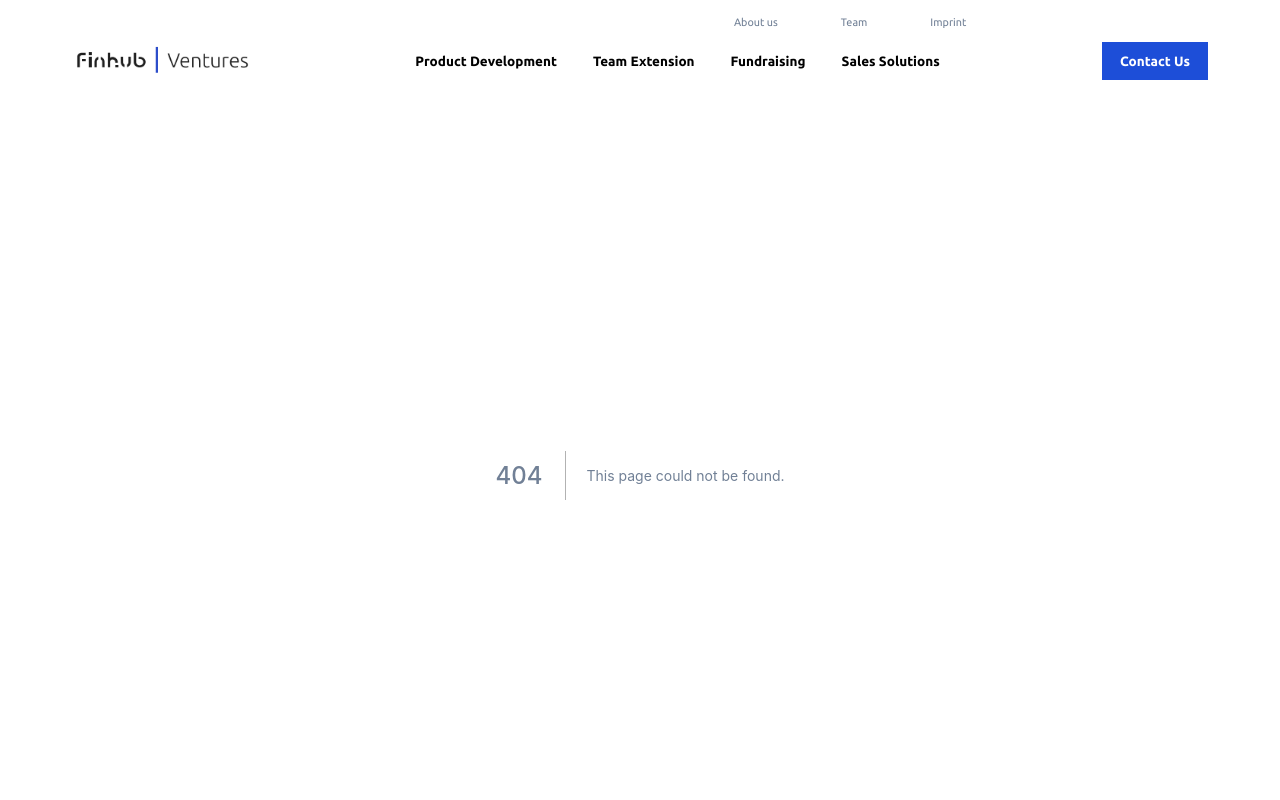
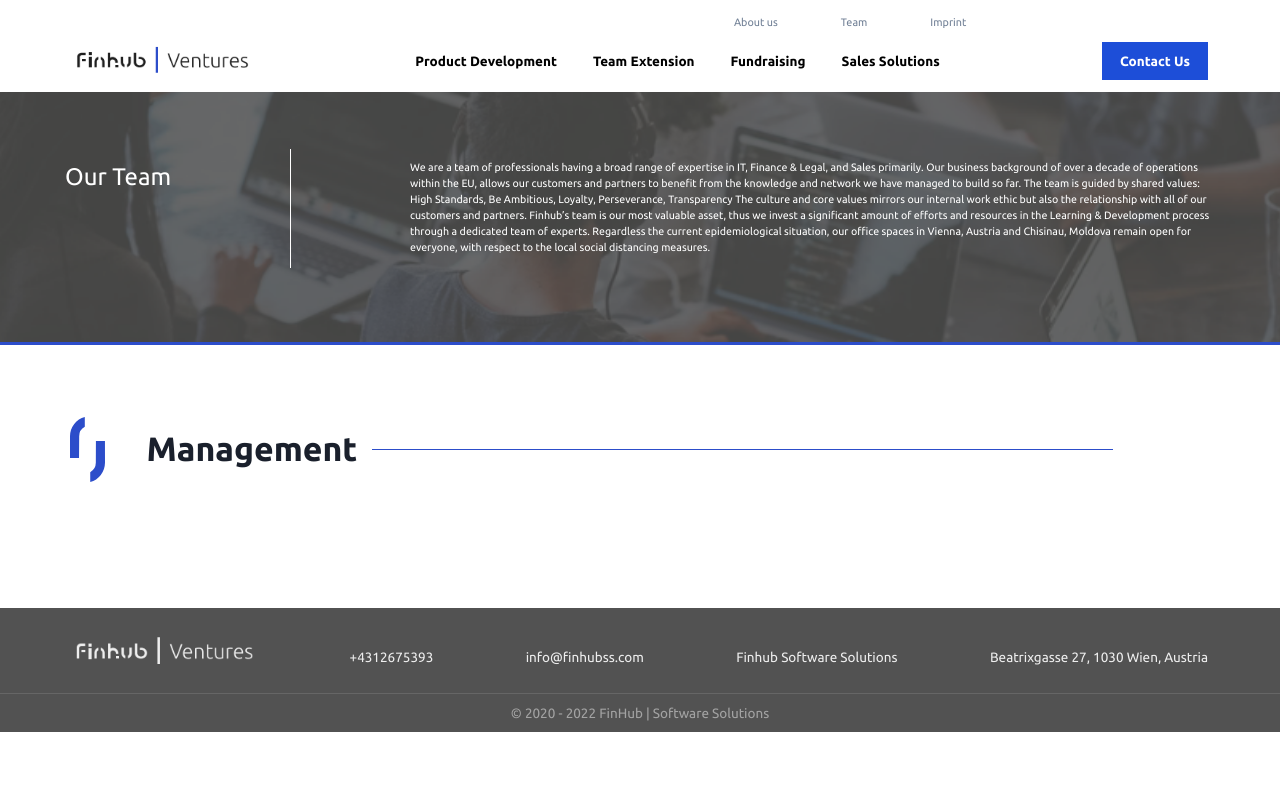
Before and after one commit to blry/fh, a Next.js app: page /team in a window 1280 px wide. Before the commit this address had no page. Shown: the top 800 px of the page. Built offline with nearby package versions, Linux system fonts and the light colour scheme.

Commit message:
Create team page and banner

```diff
--- /dev/null
+++ b/src/pages/team.jsx
@@ -0,0 +1,18 @@
+// eslint-disable-next-line import/extensions
+import { Banner } from '../templates/Banner';
+// eslint-disable-next-line import/extensions
+import { Section } from '../layout/Section';
+
+const Team = () => {
+  return (
+    <>
+      <Banner
+        title="Our Team"
+        description="We are a team of professionals having a broad range of expertise in IT, Finance & Legal, and Sales primarily. Our business background of over a decade of operations within the EU, allows our customers and partners to benefit from the knowledge and network we have managed to build so far. The team is guided by shared values: High Standards, Be Ambitious, Loyalty, Perseverance, Transparency The culture and core values mirrors our internal work ethic but also the relationship with all of our customers and partners. Finhub’s team is our most valuable asset, thus we invest a significant amount of efforts and resources in the Learning & Development process through a dedicated team of experts. Regardless the current epidemiological situation, our office spaces in Vienna, Austria and Chisinau, Moldova remain open for everyone, with respect to the local social distancing measures."
+      />
+      <Section image="/assets/images/symbol.svg" title="Management"></Section>
+    </>
+  );
+};
+
+export default Team;
--- /dev/null
+++ b/src/templates/Banner.tsx
@@ -0,0 +1,53 @@
+type IBannerProps = {
+  title: string;
+  description: string;
+};
+
+const styles = {
+  bannerContainer: {
+    background: "url('/assets/images/team-banner.png') no-repeat",
+    borderBottom: '3px solid #2C4DCA',
+    backgroundSize: 'cover',
+    height: '270px',
+    padding: '1rem',
+    display: 'flex',
+    justifyContent: 'center',
+    alignItems: 'center',
+    color: 'white',
+  },
+  bannerContent: {
+    width: '1150px',
+    display: 'flex',
+    justifyContent: 'space-between',
+  },
+  title: {
+    fontSize: '18pt',
+    marginTop: '10px',
+  },
+  span: {
+    height: '119px',
+    width: '1px',
+    borderLeft: '1px solid white',
+  },
+  description: {
+    width: '70%',
+    fontSize: '8pt',
+    marginTop: '10px',
+  },
+};
+
+const Banner = (props: IBannerProps) => {
+  return (
+    <>
+      <div style={styles.bannerContainer}>
+        <div style={styles.bannerContent}>
+          <div style={styles.title}>{props.title}</div>
+          <span style={styles.span}></span>
+          <div style={styles.description}>{props.description}</div>
+        </div>
+      </div>
+    </>
+  );
+};
+
+export { Banner };
--- a/src/templates/ContactUsForm.tsx
+++ b/src/templates/ContactUsForm.tsx
@@ -47,11 +47,13 @@ const ContactFormUs = () => {
       justifyContent: 'center',
     },
     resultMessageContainer: {
-      display: submit ? 'flex' : 'none',
+      display: 'flex',
+      height: '24px',
       justifyContent: 'center',
       marginTop: '10px',
     },
     rezultMessageText: {
+      display: submit ? 'block' : 'none',
       color: '#2C4DCA',
       fontSize: '12pt',
     },
@@ -109,18 +111,18 @@ const ContactFormUs = () => {
             ></textarea>
           </div>
           <div style={styles.buttonContainer}>
-            <a
-              href="#"
+            <label
+              htmlFor="submit_form"
               style={styles.buttonLink}
               className=" text-gray-800 flex text-sm font-bold border-2 p-1.5 border-l-8 modal-contactus-send-button"
             >
-              <input type="submit" value="Send Message" />
+              <input id="submit_form" type="submit" value="Send Message" />
               <img
                 src="/icons/gray-arrow.svg"
                 alt=""
                 className="h-4 mt-0.5 ml-1 text-gray-900"
               />
-            </a>
+            </label>
           </div>
           <div style={styles.resultMessageContainer}>
             <p style={styles.rezultMessageText}>Your message has been sent</p>
```
Also changed, not shown: public/assets/images/team-banner.png (added).
